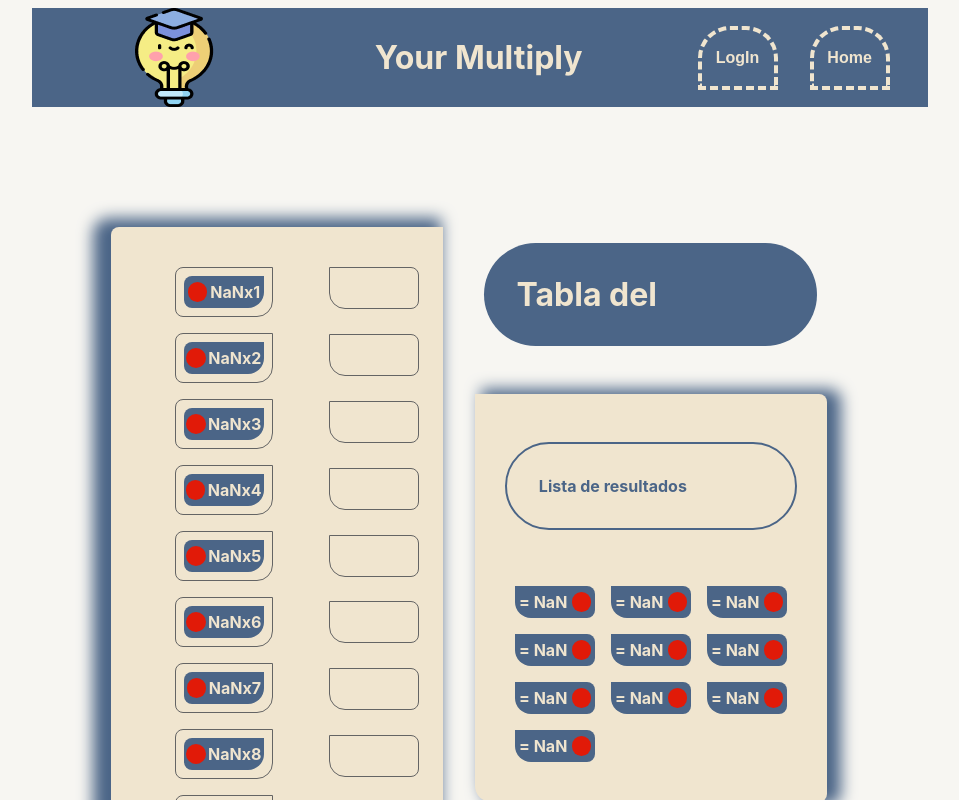
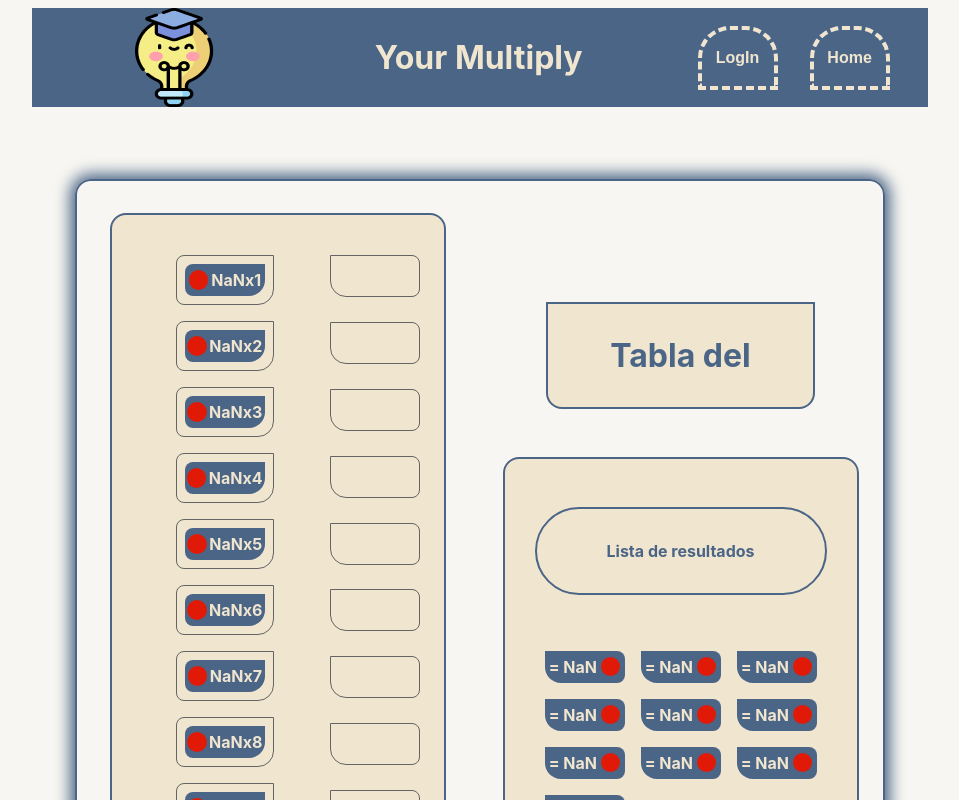
Before and after one commit to Oiranca/multiply-game, a React (Create React App) app: page /multiply/multiplyGame in a window 1280 px wide. Shown: the top 800 px of the page, without its empty margins (160-1119 px from the left). Built offline with nearby package versions, Linux system fonts and the light colour scheme.

Commit message:
fix: Multiply style

```diff
--- a/src/infrastructure/components/Multiply/Multiply.css
+++ b/src/infrastructure/components/Multiply/Multiply.css
@@ -1,38 +1,37 @@
 
 .container-multiply {
     display: flex;
-    flex-direction: column;
-    justify-content: center;
+    flex-direction: row-reverse;
+    justify-content: space-evenly;
     align-items: center;
-    width: calc(100% - 10%);
-    margin: 1rem;
-
-
-}
-
-.container-body {
-    display: flex;
-    flex-direction: row-reverse;
-    justify-content: space-between;
-    align-items: flex-start;
-    width: calc(80% - 10%);
-    margin: 1rem;
+    max-width: 70%;
+    min-width: 50%;
+    border: 2px solid var(--mainColor);
+    border-radius: 1rem;
+    box-shadow: 0 0 15px 5px var(--mainColor);
 }
 
 .container-result {
     display: flex;
-    flex-direction: column;
+    flex-direction: row;
+    flex-wrap: wrap;
+    justify-content: center;
     align-items: center;
+    max-width: 50%;
+    min-width: 30%;
 }
 
 #title-multiply {
     font-size: 2rem;
-    color: var(--secondColor);
-    background-color: var(--mainColor);
-    width: calc(80% - 10%);
+    text-align: center;
+    color: var(--mainColor);
+    background-color: var(--secondColor);
+    max-width: 70%;
+    min-width: 50%;
     padding: 2rem;
-    margin: 2rem;
-    border-radius: 5rem;
+    border: 2px solid var(--mainColor);
+    border-radius: 0 0 1rem 1rem;
+
 
 }
 
@@ -44,13 +43,16 @@
     background-color: var(--secondColor);
     margin: 1rem;
     padding: 1rem;
-    box-shadow: 10px -1px 15px 4px var(--mainColor);
-    border-radius: 0 0.5rem 0.5rem 1rem;
+    border: 2px solid var(--mainColor);
+    border-radius: 1rem;
+
+
 
 }
 
 #title-result {
     font-size: 1rem;
+    text-align: center;
     color: var(--mainColor);
     background-color: var(--secondColor);
     width: calc(80% - 10%);
@@ -102,10 +104,10 @@
 .drag-and-drop-zone {
     display: flex;
     flex-direction: row;
-    margin: 1rem;
+    margin: 2rem;
     padding: 1rem;
-    box-shadow: -10px -1px 15px 8px var(--mainColor);
+    border: 2px solid var(--mainColor);
     background-color: var(--secondColor);
-    border-radius: 0.5rem 0 1rem 0.5rem;
+    border-radius: 1rem;
 
 }
--- a/src/infrastructure/components/Multiply/Multiply.tsx
+++ b/src/infrastructure/components/Multiply/Multiply.tsx
@@ -61,12 +61,11 @@ export const Multiply: FC = () => {
   return (
     <>
       <div className={'container-multiply'}>
-        <section className={'container-body'}>
-          <section className={'container-result'}>
+          <article className={'container-result'}>
             <h1 id={'title-multiply'}> Tabla del {numberMultiply}</h1>
             <section className={'results'}>
               <h1 id={'title-result'}>Lista de resultados</h1>
-              <article className={'results-pieces'}>
+              <section className={'results-pieces'}>
                 {positionResults.map(value => (
                   <PiecesResults
                     key={value}
@@ -76,10 +75,10 @@ export const Multiply: FC = () => {
                     isDraggable={true}
                   />
                 ))}
-              </article>
+              </section>
             </section>
-          </section>
-          <section className={'drag-and-drop-zone'}>
+          </article>
+          <article className={'drag-and-drop-zone'}>
             <ul className={'list-multiply'}>
               {Object.entries(multiplyNumbers).map(value =>
                 !value[1] ? (
@@ -130,8 +129,7 @@ export const Multiply: FC = () => {
                 )
               )}
             </ul>
-          </section>
-        </section>
+          </article>
       </div>
     </>
   );
```
